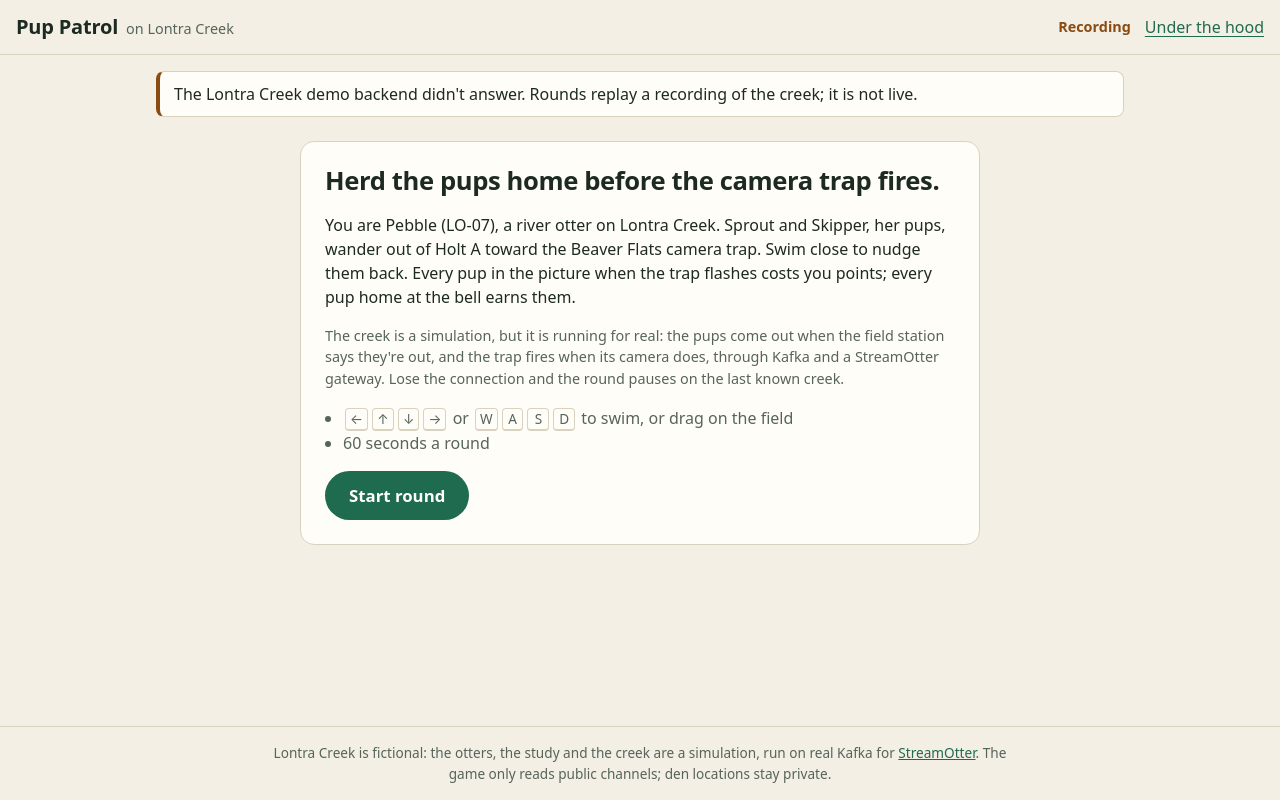
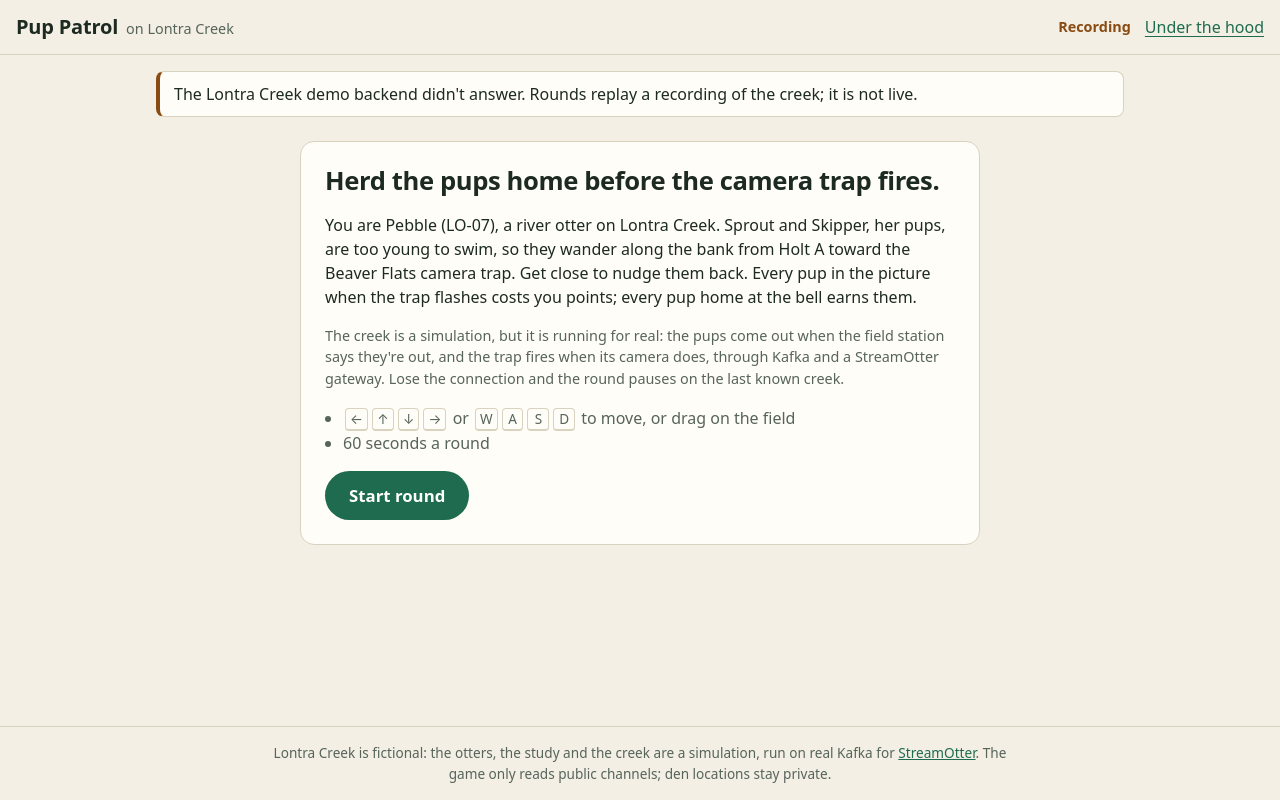
Before and after one commit to Orca-Solutions/pup-patrol, a React (Vite) app: page / in a window 1280 px wide. Built offline with nearby package versions, Linux system fonts and the light colour scheme; no server answers; what streamotter would draw is missing.

Commit message:
Pebble moves, not swims: the pups are too young to swim and stay on the bank

```diff
--- a/src/App.tsx
+++ b/src/App.tsx
@@ -138,8 +138,8 @@ export function App() {
           <section className="card start" aria-labelledby="start-title">
             <h1 id="start-title">Herd the pups home before the camera trap fires.</h1>
             <p>
-              You are Pebble (LO-07), a river otter on Lontra Creek. Sprout and Skipper, her pups, wander out of Holt A
-              toward the Beaver Flats camera trap. Swim close to nudge them back. Every pup in the picture when the trap
+              You are Pebble (LO-07), a river otter on Lontra Creek. Sprout and Skipper, her pups, are too young to swim,
+              so they wander along the bank from Holt A toward the Beaver Flats camera trap. Get close to nudge them back. Every pup in the picture when the trap
               flashes costs you points; every pup home at the bell earns them.
             </p>
             <p className="small">
@@ -148,7 +148,7 @@ export function App() {
               the round pauses on the last known creek.
             </p>
             <ul className="controls">
-              <li><kbd>←</kbd><kbd>↑</kbd><kbd>↓</kbd><kbd>→</kbd> or <kbd>W</kbd><kbd>A</kbd><kbd>S</kbd><kbd>D</kbd> to swim, or drag on the field</li>
+              <li><kbd>←</kbd><kbd>↑</kbd><kbd>↓</kbd><kbd>→</kbd> or <kbd>W</kbd><kbd>A</kbd><kbd>S</kbd><kbd>D</kbd> to move, or drag on the field</li>
               <li>{Math.round(length / 1000)} seconds a round</li>
             </ul>
             <button type="button" className="button button-big" onClick={start} disabled={useCreek === null}>
--- a/src/game/engine.ts
+++ b/src/game/engine.ts
@@ -70,7 +70,7 @@ export interface GameState {
 export interface Input {
   /** A direction from the keyboard, each axis -1 to 1. */
   direction: Vec;
-  /** A point to swim toward (pointer or touch), or null. */
+  /** A point to move toward (pointer or touch), or null. */
   toward: Vec | null;
 }
 
@@ -251,7 +251,7 @@ export function step(state: GameState, frameMs: number, input: Input): void {
   const dt = dtMs / 1000;
   state.elapsedMs = Math.min(state.roundMs, state.elapsedMs + dtMs);
 
-  // Pebble swims where she's steered.
+  // Pebble moves where she's steered.
   let move: Vec = input.direction;
   if (input.toward !== null) {
     const away = distance(input.toward, state.pebble);
```
Also changed, not shown: 2 other files (tests, documents, lock files or other folders).
